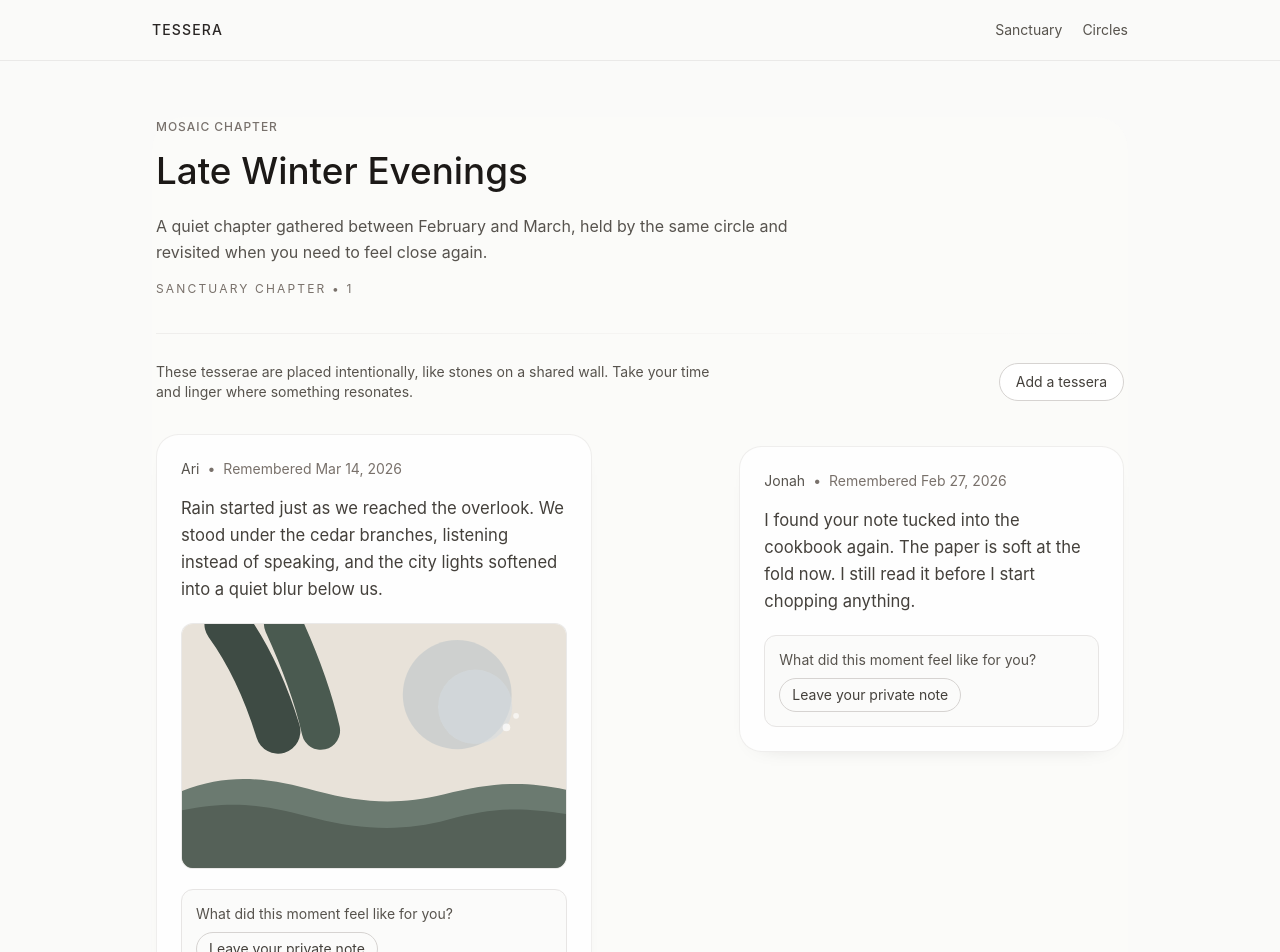
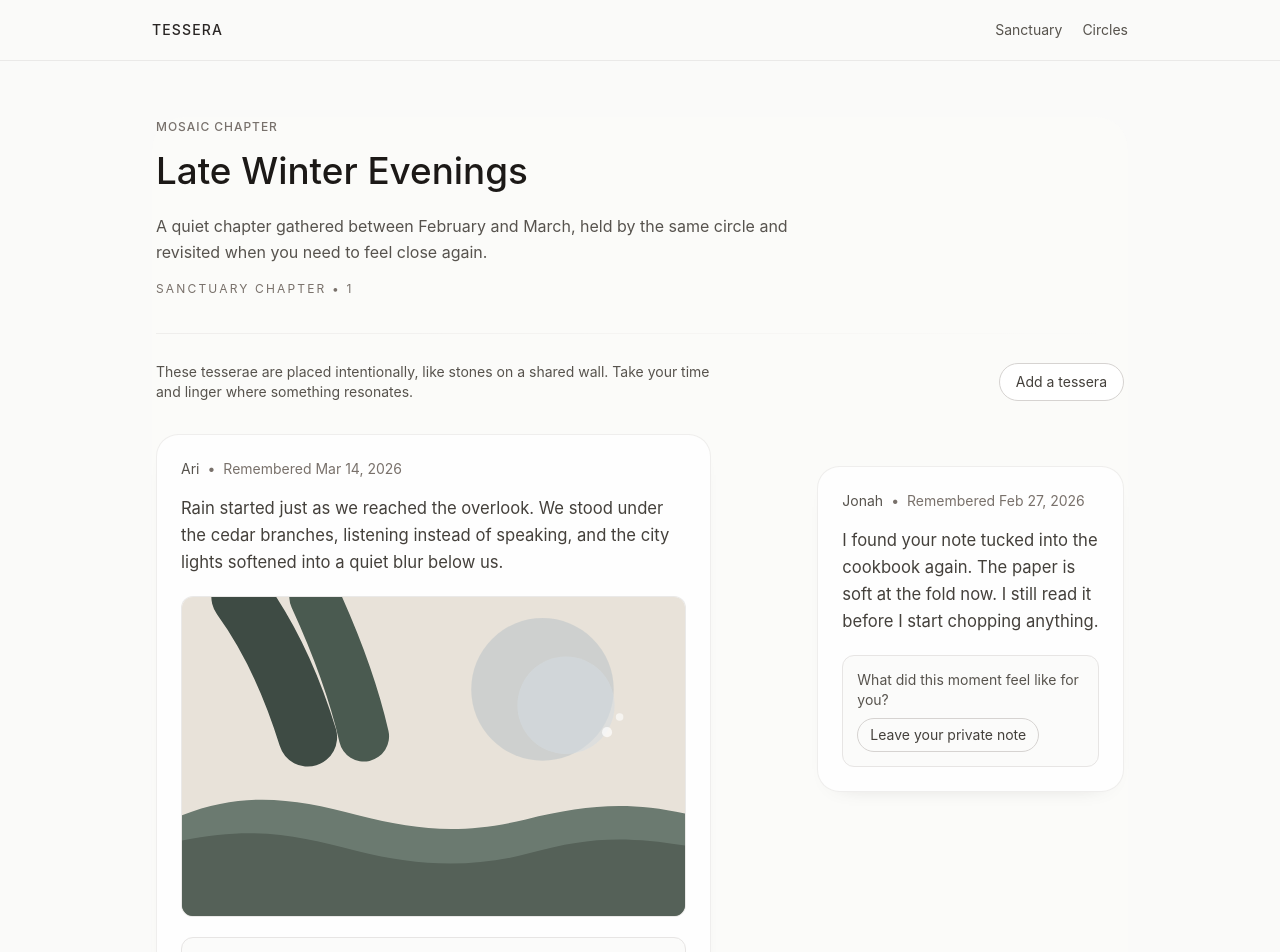
Before and after one commit to vanderjt/tessera, a Next.js app: page /mosaics/1 in a window 1280 px wide. Shown: the top 952 px of the page. Built offline with nearby package versions, Linux system fonts and the light colour scheme.

Commit message:
Reframe mosaic chapter layout into anchored bands

```diff
--- a/app/(app)/mosaics/[mosaicId]/page.tsx
+++ b/app/(app)/mosaics/[mosaicId]/page.tsx
@@ -83,17 +83,31 @@ const moments = [
   },
 ];
 
+const momentBands = [
+  {
+    moments: [moments[0], moments[1]],
+    slots: ['md:col-span-7 lg:col-span-7', 'md:col-span-5 md:pt-8 lg:col-span-4 lg:col-start-9'],
+  },
+  {
+    moments: [moments[2]],
+    slots: ['md:col-span-8 md:col-start-3 lg:col-span-7 lg:col-start-4'],
+  },
+  {
+    moments: [moments[3], moments[4]],
+    slots: ['md:col-span-5 lg:col-span-4 lg:col-start-2', 'md:col-span-7 md:pt-6 lg:col-span-6 lg:col-start-7'],
+  },
+  {
+    moments: [moments[5], moments[6]],
+    slots: ['md:col-span-7 lg:col-span-6', 'md:col-span-5 md:pt-7 lg:col-span-4 lg:col-start-8'],
+  },
+  {
+    moments: [moments[7], moments[8]],
+    slots: ['md:col-span-5 lg:col-span-4 lg:col-start-3', 'md:col-span-7 md:pt-5 lg:col-span-6 lg:col-start-7'],
+  },
+];
+
 export default async function MosaicPage({ params }: PageProps) {
   const { mosaicId } = await params;
-
-  const placementPattern = [
-    'md:col-span-7 md:translate-y-0 md:pr-5 lg:col-span-6 lg:pr-8',
-    'md:col-span-5 md:translate-y-4 md:max-w-[29rem] md:justify-self-end lg:col-span-5 lg:col-start-8 lg:translate-y-3',
-    'md:col-span-7 md:translate-y-1 md:justify-self-end lg:col-span-6 lg:col-start-7 lg:translate-y-0',
-    'md:col-span-5 md:translate-y-5 md:max-w-[30rem] lg:col-span-5 lg:col-start-2 lg:translate-y-4',
-    'md:col-span-6 md:translate-y-0 md:pr-6 lg:col-span-6 lg:col-start-1',
-    'md:col-span-6 md:translate-y-4 md:justify-self-end lg:col-span-6 lg:col-start-7 lg:translate-y-3',
-  ];
 
   return (
     <section className="max-w-5xl rounded-[2rem] bg-stone-50/45 px-1 pb-10">
@@ -122,9 +136,11 @@ export default async function MosaicPage({ params }: PageProps) {
         </button>
       </div>
 
-      <div className="mt-8 space-y-7 md:grid md:grid-cols-12 md:gap-x-5 md:gap-y-6 md:space-y-0 lg:gap-x-8 lg:gap-y-7">
-        {moments.map((moment, index) => (
-          <div key={`${moment.author}-${moment.timestamp}`} className={placementPattern[index % placementPattern.length]}>
+      <div className="mt-8 space-y-8">
+        {momentBands.map((band, bandIndex) => (
+          <div key={`band-${bandIndex}`} className="grid gap-5 md:grid-cols-12 lg:gap-6">
+            {band.moments.map((moment, momentIndex) => (
+              <div key={`${moment.author}-${moment.timestamp}`} className={band.slots[momentIndex]}>
                 <MomentCard
                   author={moment.author}
                   timestamp={moment.timestamp}
@@ -136,6 +152,8 @@ export default async function MosaicPage({ params }: PageProps) {
               </div>
             ))}
           </div>
+        ))}
+      </div>
     </section>
   );
 }
```
Lines whose indentation alone changed are shown as unchanged.
